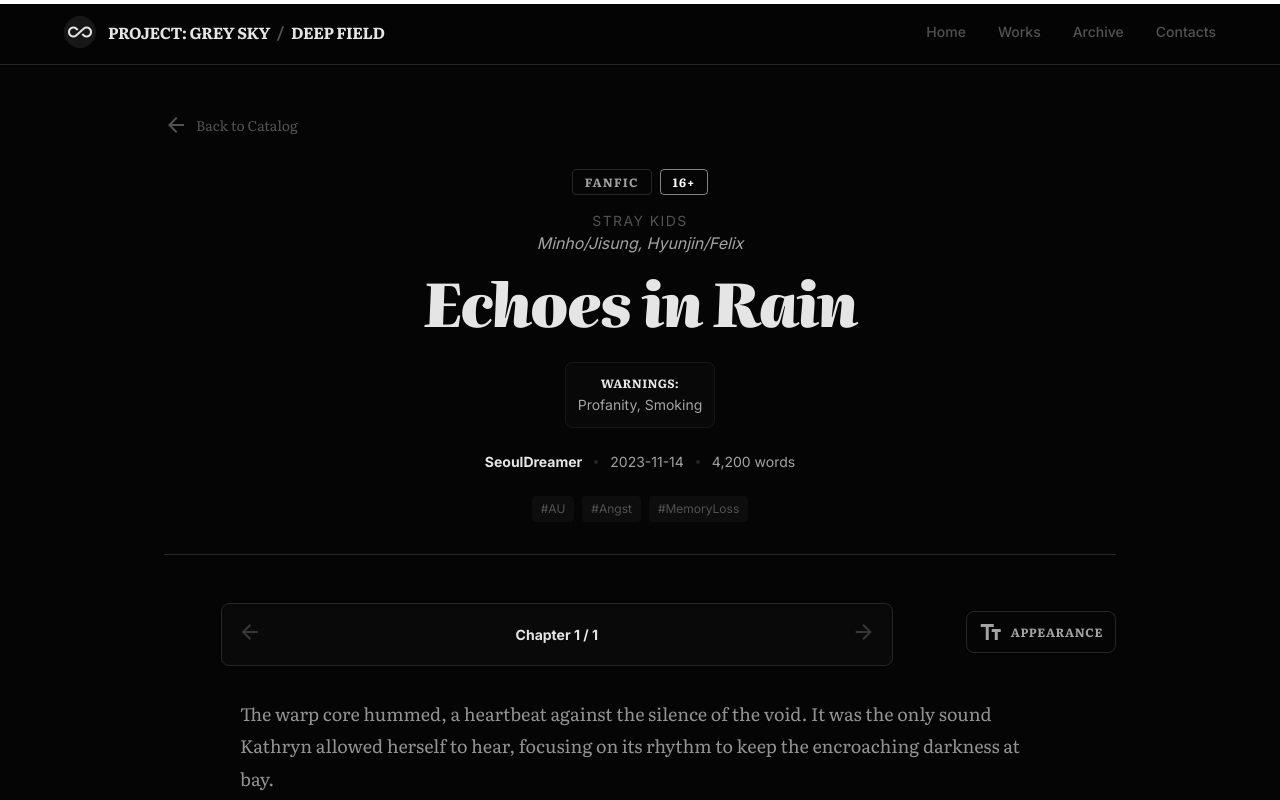
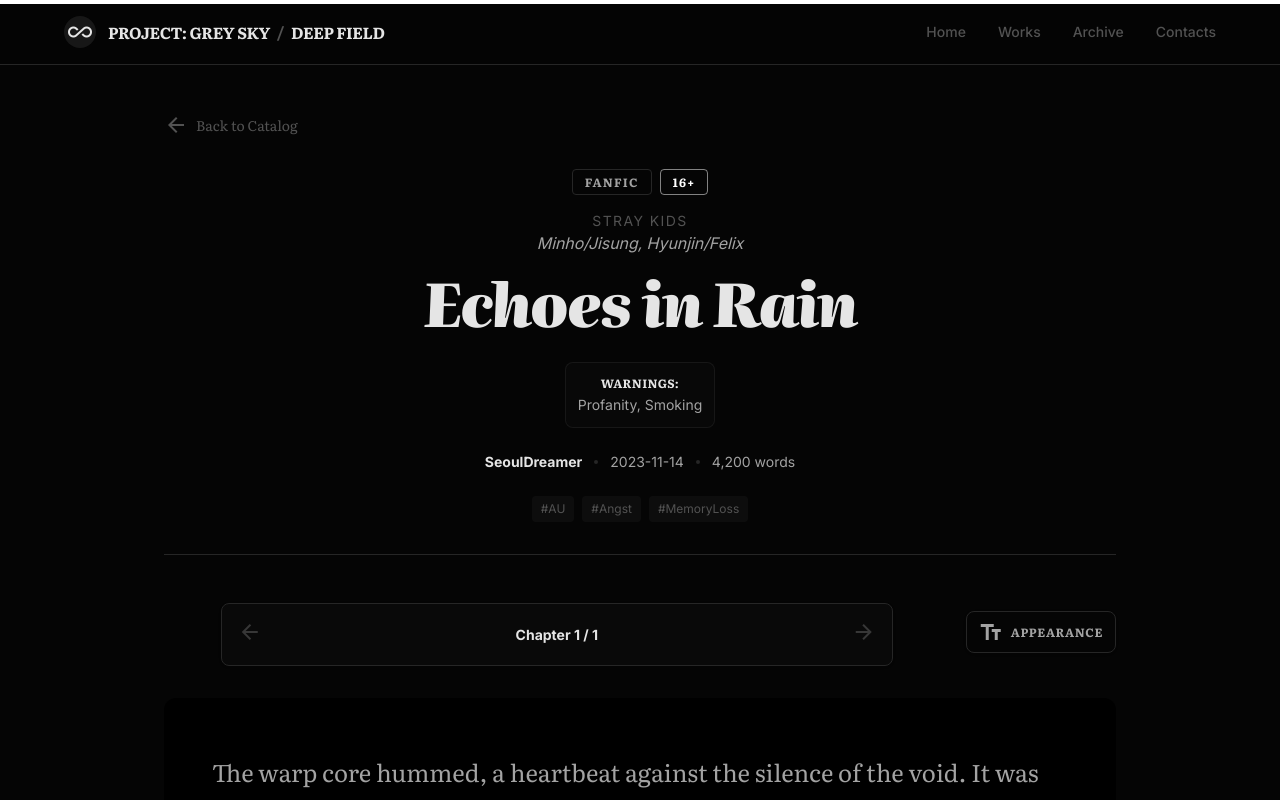
Before and after one commit to NIKIRIKI7/fanfics-reader, a Vue app: page /work/echoes-in-rain in a window 1280 px wide. Shown: the top 800 px of the page. Built offline with nearby package versions, Linux system fonts and the light colour scheme.

Commit message:
Добавление возможности регулировки расстояния между буквами и темы для читалки

```diff
--- a/src/features/customize-reading/model/store.ts
+++ b/src/features/customize-reading/model/store.ts
@@ -3,6 +3,7 @@ import { ref, watch } from 'vue';
 
 export type FontFamily = 'serif' | 'sans';
 export type PageWidth = 'narrow' | 'standard' | 'wide';
+export type Theme = 'light' | 'sepia' | 'dark' | 'black';
 
 export const useReadingSettingsStore = defineStore('readingSettings', () => {
   const getSaved = <T>(key: string, def: T): T => {
@@ -10,63 +11,67 @@ export const useReadingSettingsStore = defineStore('readingSettings', () => {
     return saved ? (JSON.parse(saved) as T) : def;
   };
 
-  const fontSize = ref<number>(getSaved('fontSize', 18));
-  // 1. Добавляем состояние веса шрифта (по умолчанию 400 - Normal)
-  const fontWeight = ref<number>(getSaved('fontWeight', 400));
-  const fontFamily = ref<FontFamily>(getSaved('fontFamily', 'serif'));
-  const pageWidth = ref<PageWidth>(getSaved('pageWidth', 'standard'));
-  const lineHeight = ref<number>(getSaved('lineHeight', 1.8));
+  // --- ОБНОВЛЕННЫЕ ДЕФОЛТНЫЕ ЗНАЧЕНИЯ ---
 
-  const increaseFont = () => {
-    if (fontSize.value < 32) fontSize.value += 2;
-  };
+  const fontSize = ref<number>(getSaved('fontSize', 24)); // Было 18 -> Стало 24
+  const fontWeight = ref<number>(getSaved('fontWeight', 400)); // 400
+  const letterSpacing = ref<number>(getSaved('letterSpacing', 0)); // 0
+  const fontFamily = ref<FontFamily>(getSaved('fontFamily', 'serif')); // Serif
 
-  const decreaseFont = () => {
-    if (fontSize.value > 12) fontSize.value -= 2;
-  };
+  // Rightmost icon selected -> 'wide'
+  const pageWidth = ref<PageWidth>(getSaved('pageWidth', 'wide')); // Было 'standard' -> Стало 'wide'
 
-  // 2. Логика изменения жирности (шаг 100, от 100 до 900)
-  const increaseWeight = () => {
-    if (fontWeight.value < 900) fontWeight.value += 100;
-  };
+  // Rightmost icon selected -> 2.2 (Loose)
+  const lineHeight = ref<number>(getSaved('lineHeight', 2.2)); // Было 1.8 -> Стало 2.2
 
-  const decreaseWeight = () => {
-    if (fontWeight.value > 100) fontWeight.value -= 100;
-  };
+  // Checkmark on black circle -> 'black'
+  const theme = ref<Theme>(getSaved('theme', 'black')); // Было 'dark' -> Стало 'black'
 
-  const setFontFamily = (family: FontFamily) => {
-    fontFamily.value = family;
-  };
+  // --- ACTIONS ---
 
-  const setPageWidth = (width: PageWidth) => {
-    pageWidth.value = width;
-  };
+  const increaseFont = () => { if (fontSize.value < 32) fontSize.value += 2; };
+  const decreaseFont = () => { if (fontSize.value > 12) fontSize.value -= 2; };
 
-  const setLineHeight = (height: number) => {
-    lineHeight.value = height;
-  };
+  const increaseWeight = () => { if (fontWeight.value < 900) fontWeight.value += 100; };
+  const decreaseWeight = () => { if (fontWeight.value > 100) fontWeight.value -= 100; };
 
-  // 3. Добавляем fontWeight в вотчер для сохранения
-  watch([fontSize, fontWeight, fontFamily, pageWidth, lineHeight], () => {
+  const increaseSpacing = () => { if (letterSpacing.value < 10) letterSpacing.value += 0.5; };
+  const decreaseSpacing = () => { if (letterSpacing.value > -2) letterSpacing.value -= 0.5; };
+
+  const setFontFamily = (family: FontFamily) => { fontFamily.value = family; };
+  const setPageWidth = (width: PageWidth) => { pageWidth.value = width; };
+  const setLineHeight = (height: number) => { lineHeight.value = height; };
+
+  const setTheme = (newTheme: Theme) => { theme.value = newTheme; };
+
+  // --- WATCHER ---
+  watch([fontSize, fontWeight, letterSpacing, fontFamily, pageWidth, lineHeight, theme], () => {
     localStorage.setItem('reading_fontSize', JSON.stringify(fontSize.value));
     localStorage.setItem('reading_fontWeight', JSON.stringify(fontWeight.value));
+    localStorage.setItem('reading_letterSpacing', JSON.stringify(letterSpacing.value));
     localStorage.setItem('reading_fontFamily', JSON.stringify(fontFamily.value));
     localStorage.setItem('reading_pageWidth', JSON.stringify(pageWidth.value));
     localStorage.setItem('reading_lineHeight', JSON.stringify(lineHeight.value));
+    localStorage.setItem('reading_theme', JSON.stringify(theme.value));
   });
 
   return {
     fontSize,
-    fontWeight, // Экспортируем
+    fontWeight,
+    letterSpacing,
     fontFamily,
     pageWidth,
     lineHeight,
+    theme,
     increaseFont,
     decreaseFont,
-    increaseWeight, // Экспортируем
-    decreaseWeight, // Экспортируем
+    increaseWeight,
+    decreaseWeight,
+    increaseSpacing,
+    decreaseSpacing,
     setFontFamily,
     setPageWidth,
-    setLineHeight
+    setLineHeight,
+    setTheme
   };
 });
--- a/src/features/customize-reading/ui/ReaderSettings.vue
+++ b/src/features/customize-reading/ui/ReaderSettings.vue
@@ -1,6 +1,6 @@
 <script setup lang="ts">
 import { ref, computed } from 'vue';
-import { useReadingSettingsStore } from '../model/store';
+import { useReadingSettingsStore, type Theme } from '../model/store';
 import { storeToRefs } from 'pinia';
 
 const props = withDefaults(defineProps<{
@@ -10,7 +10,7 @@ const props = withDefaults(defineProps<{
 });
 
 const store = useReadingSettingsStore();
-const { fontSize, fontWeight, fontFamily, pageWidth, lineHeight } = storeToRefs(store);
+const { fontSize, fontWeight, letterSpacing, fontFamily, pageWidth, lineHeight, theme } = storeToRefs(store);
 
 const isOpen = ref(false);
 const toggle = () => (isOpen.value = !isOpen.value);
@@ -19,6 +19,14 @@ const lineHeights = [
   { label: 'Compact', value: 1.4, icon: 'density_small' },
   { label: 'Standard', value: 1.8, icon: 'density_medium' },
   { label: 'Loose', value: 2.2, icon: 'density_large' }
+];
+
+// Конфигурация тем для отображения кнопок
+const themesList: { value: Theme; label: string; colorBg: string; colorText: string }[] = [
+  { value: 'light', label: 'Light', colorBg: '#ffffff', colorText: '#1a1a1a' },
+  { value: 'sepia', label: 'Sepia', colorBg: '#f4ecd8', colorText: '#5b4636' },
+  { value: 'dark', label: 'Dark', colorBg: '#27272a', colorText: '#e4e4e7' },
+  { value: 'black', label: 'OLED', colorBg: '#000000', colorText: '#a3a3a3' },
 ];
 
 const panelPositionClasses = computed(() => {
@@ -49,125 +57,106 @@ const panelPositionClasses = computed(() => {
       <div
         v-if="isOpen"
         :class="[
-          'absolute w-72 max-w-[calc(100vw-3rem)] bg-background-primary/95 backdrop-blur-xl border border-border rounded-xl shadow-2xl p-5 flex flex-col gap-6',
+          'absolute w-72 max-w-[calc(100vw-3rem)] bg-background-primary/95 backdrop-blur-xl border border-border rounded-xl shadow-2xl p-5 flex flex-col gap-6 max-h-[80vh] overflow-y-auto custom-scrollbar',
           panelPositionClasses
         ]"
       >
-        <!-- 1. Font Size -->
+        <!-- 1. Theme (Background) - NEW -->
+        <div class="flex flex-col gap-2">
+          <span class="text-xs text-text-muted font-bold uppercase tracking-widest">Theme</span>
+          <div class="flex gap-3 justify-between bg-background-tertiary rounded-lg p-3">
+            <button
+              v-for="t in themesList"
+              :key="t.value"
+              @click="store.setTheme(t.value)"
+              class="w-10 h-10 rounded-full border-2 transition-transform hover:scale-110 shadow-sm relative"
+              :class="theme === t.value ? 'border-accent scale-110' : 'border-transparent'"
+              :style="{ backgroundColor: t.colorBg }"
+              :title="t.label"
+            >
+              <!-- Галочка активной темы -->
+              <span
+                v-if="theme === t.value"
+                class="material-symbols-outlined absolute inset-0 m-auto text-[20px]"
+                :style="{ color: t.colorText }"
+              >check</span>
+            </button>
+          </div>
+        </div>
+
+        <!-- 2. Font Size -->
         <div class="flex flex-col gap-2">
           <span class="text-xs text-text-muted font-bold uppercase tracking-widest">Size</span>
           <div class="flex items-center justify-between bg-background-tertiary rounded-lg p-1">
-            <button
-              @click="store.decreaseFont"
-              class="w-10 h-8 flex items-center justify-center hover:bg-background-primary rounded transition-colors"
-            >
+            <button @click="store.decreaseFont" class="w-10 h-8 flex items-center justify-center hover:bg-background-primary rounded transition-colors">
               <span class="material-symbols-outlined text-sm">remove</span>
             </button>
             <span class="text-sm font-sans font-medium w-12 text-center">{{ fontSize }}px</span>
-            <button
-              @click="store.increaseFont"
-              class="w-10 h-8 flex items-center justify-center hover:bg-background-primary rounded transition-colors"
-            >
+            <button @click="store.increaseFont" class="w-10 h-8 flex items-center justify-center hover:bg-background-primary rounded transition-colors">
               <span class="material-symbols-outlined text-sm">add</span>
             </button>
           </div>
         </div>
 
-        <!-- 2. Font Weight (Изменено на цифры) -->
+        <!-- 3. Font Weight -->
         <div class="flex flex-col gap-2">
           <span class="text-xs text-text-muted font-bold uppercase tracking-widest">Weight</span>
           <div class="flex items-center justify-between bg-background-tertiary rounded-lg p-1">
-            <button
-              @click="store.decreaseWeight"
-              class="w-10 h-8 flex items-center justify-center hover:bg-background-primary rounded transition-colors"
-              :disabled="fontWeight <= 100"
-              :class="{ 'opacity-50 cursor-not-allowed': fontWeight <= 100 }"
-            >
+            <button @click="store.decreaseWeight" :disabled="fontWeight <= 100" class="w-10 h-8 flex items-center justify-center hover:bg-background-primary rounded transition-colors disabled:opacity-50">
               <span class="material-symbols-outlined text-sm">remove</span>
             </button>
-
-            <!-- ЗДЕСЬ ИЗМЕНЕНИЕ: просто fontWeight вместо weightLabel -->
             <span class="text-sm font-sans font-medium w-20 text-center">{{ fontWeight }}</span>
-
-            <button
-              @click="store.increaseWeight"
-              class="w-10 h-8 flex items-center justify-center hover:bg-background-primary rounded transition-colors"
-              :disabled="fontWeight >= 900"
-              :class="{ 'opacity-50 cursor-not-allowed': fontWeight >= 900 }"
-            >
+            <button @click="store.increaseWeight" :disabled="fontWeight >= 900" class="w-10 h-8 flex items-center justify-center hover:bg-background-primary rounded transition-colors disabled:opacity-50">
               <span class="material-symbols-outlined text-sm">add</span>
             </button>
           </div>
         </div>
 
-        <!-- 3. Font Family (Typeface) -->
+        <!-- 4. Letter Spacing - NEW -->
         <div class="flex flex-col gap-2">
-          <span class="text-xs text-text-muted font-bold uppercase tracking-widest">Typeface</span>
-          <div class="flex bg-background-tertiary rounded-lg p-1">
-            <button
-              @click="store.setFontFamily('serif')"
-              :class="[
-                'flex-1 py-1.5 text-sm rounded transition-all font-display',
-                fontFamily === 'serif' ? 'bg-background-primary shadow-sm text-text-primary' : 'text-text-muted hover:text-text-secondary'
-              ]"
-            >
-              Serif
+          <span class="text-xs text-text-muted font-bold uppercase tracking-widest">Tracking</span>
+          <div class="flex items-center justify-between bg-background-tertiary rounded-lg p-1">
+            <button @click="store.decreaseSpacing" :disabled="letterSpacing <= -2" class="w-10 h-8 flex items-center justify-center hover:bg-background-primary rounded transition-colors disabled:opacity-50">
+              <span class="material-symbols-outlined text-sm">remove</span>
             </button>
-            <button
-              @click="store.setFontFamily('sans')"
-              :class="[
-                'flex-1 py-1.5 text-sm rounded transition-all font-sans',
-                fontFamily === 'sans' ? 'bg-background-primary shadow-sm text-text-primary' : 'text-text-muted hover:text-secondary'
-              ]"
-            >
-              Sans
+            <span class="text-sm font-sans font-medium w-20 text-center">{{ letterSpacing }}px</span>
+            <button @click="store.increaseSpacing" :disabled="letterSpacing >= 10" class="w-10 h-8 flex items-center justify-center hover:bg-background-primary rounded transition-colors disabled:opacity-50">
+              <span class="material-symbols-outlined text-sm">add</span>
             </button>
           </div>
         </div>
 
-        <!-- Line Height -->
+        <!-- 5. Typeface -->
         <div class="flex flex-col gap-2">
-          <span class="text-xs text-text-muted font-bold uppercase tracking-widest">Spacing</span>
-          <div class="flex gap-2">
-            <button
-              v-for="lh in lineHeights"
-              :key="lh.value"
-              @click="store.setLineHeight(lh.value)"
-              :class="[
-                'flex-1 py-2 rounded border transition-all flex items-center justify-center',
-                lineHeight === lh.value
-                  ? 'border-accent text-accent bg-accent/5'
-                  : 'border-border text-text-muted hover:border-text-muted'
-              ]"
-              :title="lh.label"
-            >
-              <span class="material-symbols-outlined text-[16px]">{{ lh.icon }}</span>
-            </button>
+          <span class="text-xs text-text-muted font-bold uppercase tracking-widest">Typeface</span>
+          <div class="flex bg-background-tertiary rounded-lg p-1">
+            <button @click="store.setFontFamily('serif')" :class="['flex-1 py-1.5 text-sm rounded transition-all font-display', fontFamily === 'serif' ? 'bg-background-primary shadow-sm text-text-primary' : 'text-text-muted hover:text-text-secondary']">Serif</button>
+            <button @click="store.setFontFamily('sans')" :class="['flex-1 py-1.5 text-sm rounded transition-all font-sans', fontFamily === 'sans' ? 'bg-background-primary shadow-sm text-text-primary' : 'text-text-muted hover:text-secondary']">Sans</button>
           </div>
         </div>
 
-        <!-- Width -->
+        <!-- 6. Line Height & Width -->
+         <!-- (Можно объединить в одну строку для экономии места, если меню слишком длинное) -->
         <div class="flex flex-col gap-2">
-          <span class="text-xs text-text-muted font-bold uppercase tracking-widest">Width</span>
-          <div class="flex gap-2">
-            <button
-              v-for="width in ['narrow', 'standard', 'wide'] as const"
-              :key="width"
-              @click="store.setPageWidth(width)"
-              :class="[
-                'flex-1 py-2 rounded border transition-all flex items-center justify-center',
-                pageWidth === width
-                  ? 'border-accent text-accent bg-accent/5'
-                  : 'border-border text-text-muted hover:border-text-muted'
-              ]"
-              :title="width"
-            >
-              <span class="material-symbols-outlined text-[16px]" v-if="width === 'narrow'">align_justify_center</span>
-              <span class="material-symbols-outlined text-[16px]" v-else-if="width === 'standard'">format_align_justify</span>
-              <span class="material-symbols-outlined text-[16px]" v-else>format_align_left</span>
-            </button>
+          <span class="text-xs text-text-muted font-bold uppercase tracking-widest">Layout</span>
+          <div class="grid grid-cols-2 gap-2">
+             <!-- Height -->
+             <div class="flex bg-background-tertiary rounded-lg p-1">
+                <button v-for="lh in lineHeights" :key="lh.value" @click="store.setLineHeight(lh.value)" :class="['flex-1 flex items-center justify-center rounded transition-all', lineHeight === lh.value ? 'bg-background-primary text-text-primary shadow-sm' : 'text-text-muted hover:text-secondary']">
+                   <span class="material-symbols-outlined text-[16px]">{{ lh.icon }}</span>
+                </button>
+             </div>
+             <!-- Width -->
+             <div class="flex bg-background-tertiary rounded-lg p-1">
+                <button v-for="width in ['narrow', 'standard', 'wide'] as const" :key="width" @click="store.setPageWidth(width)" :class="['flex-1 flex items-center justify-center rounded transition-all', pageWidth === width ? 'bg-background-primary text-text-primary shadow-sm' : 'text-text-muted hover:text-secondary']">
+                   <span class="material-symbols-outlined text-[16px]" v-if="width === 'narrow'">align_justify_center</span>
+                   <span class="material-symbols-outlined text-[16px]" v-else-if="width === 'standard'">format_align_justify</span>
+                   <span class="material-symbols-outlined text-[16px]" v-else>format_align_left</span>
+                </button>
+             </div>
           </div>
         </div>
+
       </div>
     </transition>
   </div>
@@ -175,12 +164,8 @@ const panelPositionClasses = computed(() => {
 
 <style scoped>
 .fade-scale-enter-active,
-.fade-scale-leave-active {
-  transition: all 0.2s cubic-bezier(0.16, 1, 0.3, 1);
-}
-.fade-scale-enter-from,
-.fade-scale-leave-to {
-  opacity: 0;
-  transform: scale(0.95);
-}
+.fade-scale-leave-active { transition: all 0.2s cubic-bezier(0.16, 1, 0.3, 1); }
+.fade-scale-enter-from, .fade-scale-leave-to { opacity: 0; transform: scale(0.95); }
+.custom-scrollbar::-webkit-scrollbar { width: 4px; }
+.custom-scrollbar::-webkit-scrollbar-thumb { background: var(--color-border); border-radius: 4px; }
 </style>
--- a/src/widgets/work-viewer/ui/parts/ViewerContent.vue
+++ b/src/widgets/work-viewer/ui/parts/ViewerContent.vue
@@ -1,19 +1,42 @@
 <script setup lang="ts">
 import { computed, ref } from 'vue';
-import { useReadingSettingsStore } from '@/features/customize-reading';
+import { useReadingSettingsStore, type Theme } from '@/features/customize-reading/model/store'; // Импортируем тип Theme
 import { storeToRefs } from 'pinia';
 
 defineProps<{ content: string }>();
 
 const store = useReadingSettingsStore();
-// Добавляем fontWeight сюда
-const { fontSize, fontFamily, pageWidth, lineHeight, fontWeight } = storeToRefs(store);
+const { fontSize, fontFamily, pageWidth, lineHeight, fontWeight, letterSpacing, theme } = storeToRefs(store);
 
 const contentRef = ref<HTMLElement | null>(null);
 
 defineExpose({
   contentElement: contentRef
 });
+
+// Цветовые схемы для тем
+const themeStyles: Record<Theme, { bg: string; text: string; shadow: string }> = {
+  light: {
+    bg: '#ffffff',
+    text: '#1a1a1a',
+    shadow: '0 4px 20px -2px rgba(0,0,0,0.1)'
+  },
+  sepia: {
+    bg: '#f4ecd8',
+    text: '#5b4636',
+    shadow: '0 4px 20px -2px rgba(91, 70, 54, 0.1)'
+  },
+  dark: {
+    bg: '#27272a', // Zinc 800
+    text: '#e4e4e7', // Zinc 200
+    shadow: '0 4px 20px -2px rgba(0,0,0,0.3)'
+  },
+  black: {
+    bg: '#000000',
+    text: '#a3a3a3',
+    shadow: 'none'
+  }
+};
 
 const containerClasses = computed(() => {
   const widthClass = {
@@ -27,23 +50,31 @@ const containerClasses = computed(() => {
   return [widthClass, fontClass];
 });
 
-// Добавляем fontWeight в стили
-const styles = computed(() => ({
-  fontSize: `${fontSize.value}px`,
-  lineHeight: `${lineHeight.value}`,
-  fontWeight: fontWeight.value
-}));
+// Объединяем все стили в один computed
+const styles = computed(() => {
+  const currentTheme = themeStyles[theme.value];
+
+  return {
+    fontSize: `${fontSize.value}px`,
+    lineHeight: `${lineHeight.value}`,
+    fontWeight: fontWeight.value,
+    letterSpacing: `${letterSpacing.value}px`, // Новое свойство
+    // Стили темы
+    backgroundColor: currentTheme.bg,
+    color: currentTheme.text,
+    boxShadow: currentTheme.shadow
+  };
+});
 </script>
 
 <template>
   <!--
-    Убрал max-w-none.
-    Добавил mx-auto для центрирования при изменении ширины.
-    Добавил ref="contentRef".
+    Добавили padding (p-8 md:p-12), чтобы цвет фона не прилипал к тексту.
+    Добавили rounded-xl для красоты.
   -->
   <article
     ref="contentRef"
-    class="prose prose-invert mx-auto text-text-secondary/90 leading-loose selection:bg-accent selection:text-background-primary transition-all duration-300 ease-in-out"
+    class="prose prose-invert mx-auto rounded-xl p-6 md:p-12 transition-all duration-300 ease-in-out"
     :class="containerClasses"
     :style="styles"
     v-html="content"
@@ -58,20 +89,21 @@ const styles = computed(() => ({
 .prose {
   max-width: 100%;
 }
-/* Добавляем наследование жирности для параграфов */
 .prose p {
   margin-bottom: 1.5em;
   font-family: inherit;
-  font-weight: inherit; /* Важно! */
+  font-weight: inherit;
+  /* Наследуем цвет, чтобы он менялся вместе с темой */
+  color: inherit;
 }
 .prose div {
   display: flex;
   justify-content: center;
 }
-/* Если в тексте есть strong/b теги, они должны быть жирнее основного текста */
 .prose strong, .prose b {
   font-weight: 700;
-  /* Или можно сделать умнее: calc(v-bind(fontWeight) + 300) если поддерживается */
-  color: var(--color-text-primary);
+  /* Жирный текст чуть ярче/темнее основного в зависимости от темы, но inherit сработает хорошо */
+  color: inherit;
+  filter: contrast(1.2); /* Небольшой хак для выделения */
 }
 </style>
```
